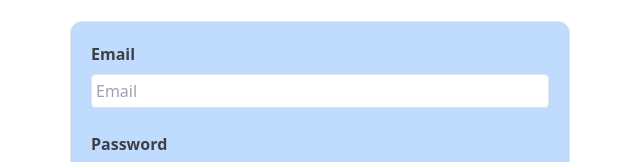
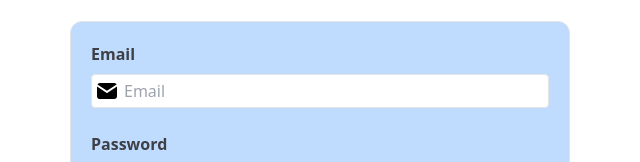
Before and after one commit to Marco90v/passwallet, a React (Vite) app: page / in a window 1280 px wide. Shown: the part 475-637 px from the top of the page, without its empty margins (320-960 px from the left). Built offline with nearby package versions, Linux system fonts and the light colour scheme.

Commit message:
feat: mejora Input para tipo email

```diff
--- a/src/components/Input.tsx
+++ b/src/components/Input.tsx
@@ -1,15 +1,16 @@
 import { FieldValues } from "react-hook-form";
 
 import { useState } from "react";
-import { PASSWORD, TEXT } from "@utils/const";
+import { EMAIL, PASSWORD, TEXT } from "@utils/const";
 
 import eye from "@assets/icons/eye.svg";
 import eyeOff from "@assets/icons/eye-off.svg";
+import mail from "@assets/icons/mail.svg";
 
 const InputBase = <T extends FieldValues> (props:InputProps<T>) => {
   const { identify, register, required=false, className="", type=TEXT, ...other } = props;
   return (
-    <input {...other}  id={identify} className={`${type===PASSWORD && "w-full"} p-1 m-1 rounded border-solid border border-zinc-200 ${className}`} {...register(identify, {required})}  />
+    <input {...other}  id={identify} className={`${type===PASSWORD && "pr-8 w-full"} ${type===EMAIL && "pl-8 w-full"} p-1 m-1 rounded border-solid border border-zinc-200 ${className}`} {...register(identify, {required})}  />
   );
 }
 
@@ -30,6 +31,19 @@ const Input = <T extends FieldValues> (props:InputProps<T>) => {
 			</div>
 		);
 	}
+	if(type === EMAIL) {
+		return (
+			<div className="relative flex w-full">
+				<InputBase  {...props} />
+				<img
+					src={mail}
+					alt={"email"}
+					className="absolute left-2 top-1/2 -translate-y-1/2 cursor-pointer"
+					onClick={() => setIsView(!isView)}
+				/>
+			</div>
+		);
+	}
 	return (
 		<InputBase {...props} />
 	);
```
Also changed, not shown: src/assets/icons/mail.svg (added).
